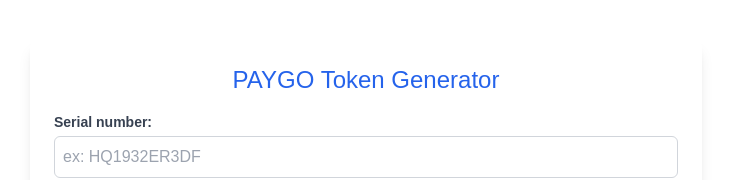
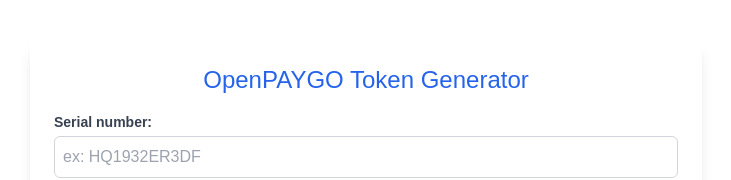
Before and after one commit to EnAccess/OpenPAYGO-js, a Next.js app in the folder website/: page / in a window 1280 px wide. Shown: the top 180 px of the page, without its empty margins (274-1005 px from the left). Built offline with nearby package versions, Linux system fonts and the light colour scheme.

Commit message:
fix the duplicates

```diff
--- a/website/src/app/Components/HomeComponent.tsx
+++ b/website/src/app/Components/HomeComponent.tsx
@@ -1,6 +1,7 @@
 "use client"
 import React, { useState } from "react"
 import { Encoder } from "openpaygo"
+
 
 interface TokenData {
   finalToken: string
@@ -22,9 +23,8 @@
   ): Promise<void> => {
     e.preventDefault()
     setError(null)
-    setResult(null)
 
-    // Debugging: Check if all values are valid before processing
+
     if (!serialNumber) {
       setError("Serial number is required")
       return
@@ -78,11 +78,13 @@
 
       console.log("Generated token:", finalToken)
       console.log("Next token count:", newCount)
+
       setResult({ finalToken, newCount })
     } catch (err) {
+
       console.error("Error generating token:", err)
       setError(
-        "An error occurred while generating the token. Please check your input and try again."
+        "An error occurred while generating the token."
       )
     }
   }
@@ -90,7 +92,7 @@
   return (
     <div className="max-w-2xl mx-auto mt-10 p-6 bg-white rounded-lg shadow-lg">
       <h1 className="text-2xl text-blue-600 text-center mb-4">
-        PAYGO Token Generator
+        OpenPAYGO Token Generator
       </h1>
       <form onSubmit={handleSubmit} id="tokenForm">
         <div className="mb-4">
```
Also changed, not shown: 1 other file (tests, documents, lock files or other folders).
